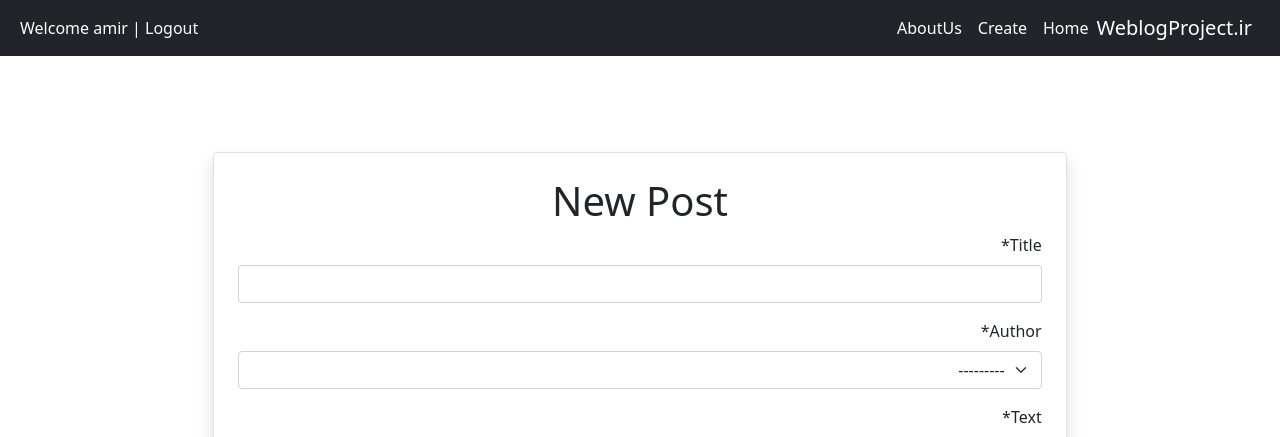
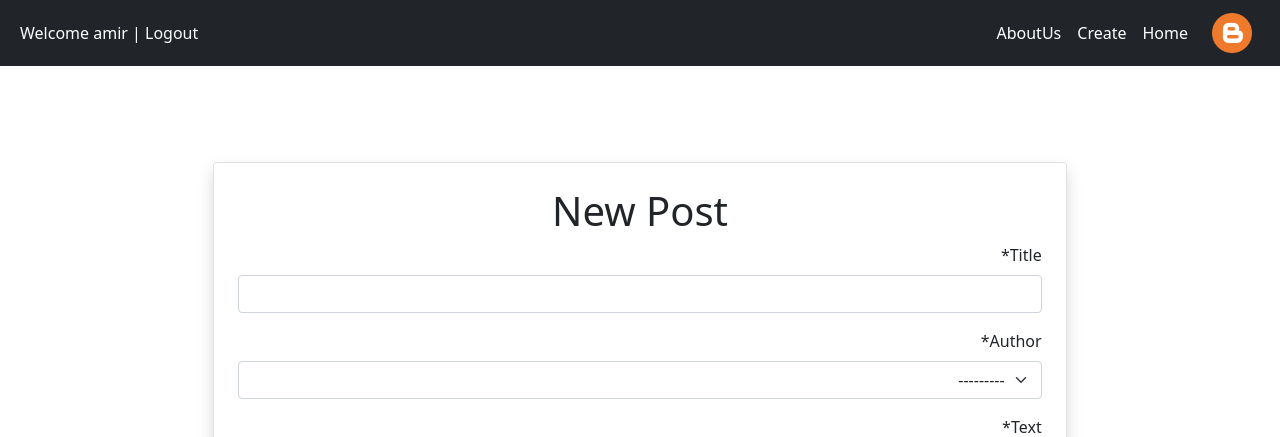
Before and after one commit to amahadnezhad/Weblog_Project, a Django app: page /post/new in a window 1280 px wide. Shown: the top 437 px of the page. Run offline with Django 5.2, Linux system fonts and the light colour scheme; a user stored in the database is signed in; data comes from the database, SQL or seed files in the repository; some libraries are stand-ins or nearby versions.

Commit message:
Add Website Logo To Navbar

```diff
--- a/templates/_base.html
+++ b/templates/_base.html
@@ -19,19 +19,26 @@
 <body dir="rtl">
 <nav class="navbar navbar-expand-lg navbar-dark bg-dark">
     <div class="container-fluid">
-        <a class="navbar-brand" href="{% url 'posts_list' %}">WeblogProject.ir</a>
+
+        <a class="navbar-brand" href="{% url 'posts_list' %}">
+            <img src="{% static 'icons/logo.png' %}" alt="WeblogProject.ir" width="40" height="40">
+        </a>
+
         <div class="collapse navbar-collapse" id="navbarNavAltMarkup">
             <div class="navbar-nav">
-                <a class="nav-link active"  href="{% url 'posts_list' %}">{% trans "Home" %}</a>
+                <a class="nav-link active" href=""></a>
+                <a class="nav-link active" href="{% url 'posts_list' %}">{% trans "Home" %}</a>
                 <a class="nav-link active" href="{% url 'post_create' %}">{% trans "Create" %}</a>
                 <a class="nav-link active" href="{% url 'aboutus' %}">{% trans "AboutUs" %}</a>
             </div>
         </div>
         <div class="mx-2 text-white">
             {% if user.is_authenticated %}
-                {% trans "Welcome" %} {{ user.username }} | <a class="text-light text-decoration-none" href="{% url 'account_logout' %}">{% trans "Logout" %}</a>
+                {% trans "Welcome" %} {{ user.username }} |
+                <a class="text-light text-decoration-none" href="{% url 'account_logout' %}">{% trans "Logout" %}</a>
             {% else %}
-                <a class="text-light text-decoration-none" href="{% url 'account_login' %}">{% translate "Login" %}</a> | <a class="text-light text-decoration-none" href="{% url 'account_signup' %}">{% trans "SignUp" %}</a>
+                <a class="text-light text-decoration-none" href="{% url 'account_login' %}">{% translate "Login" %}</a>
+                | <a class="text-light text-decoration-none" href="{% url 'account_signup' %}">{% trans "SignUp" %}</a>
             {% endif %}
         </div>
     </div>
```
Lines whose indentation alone changed are shown as unchanged.
